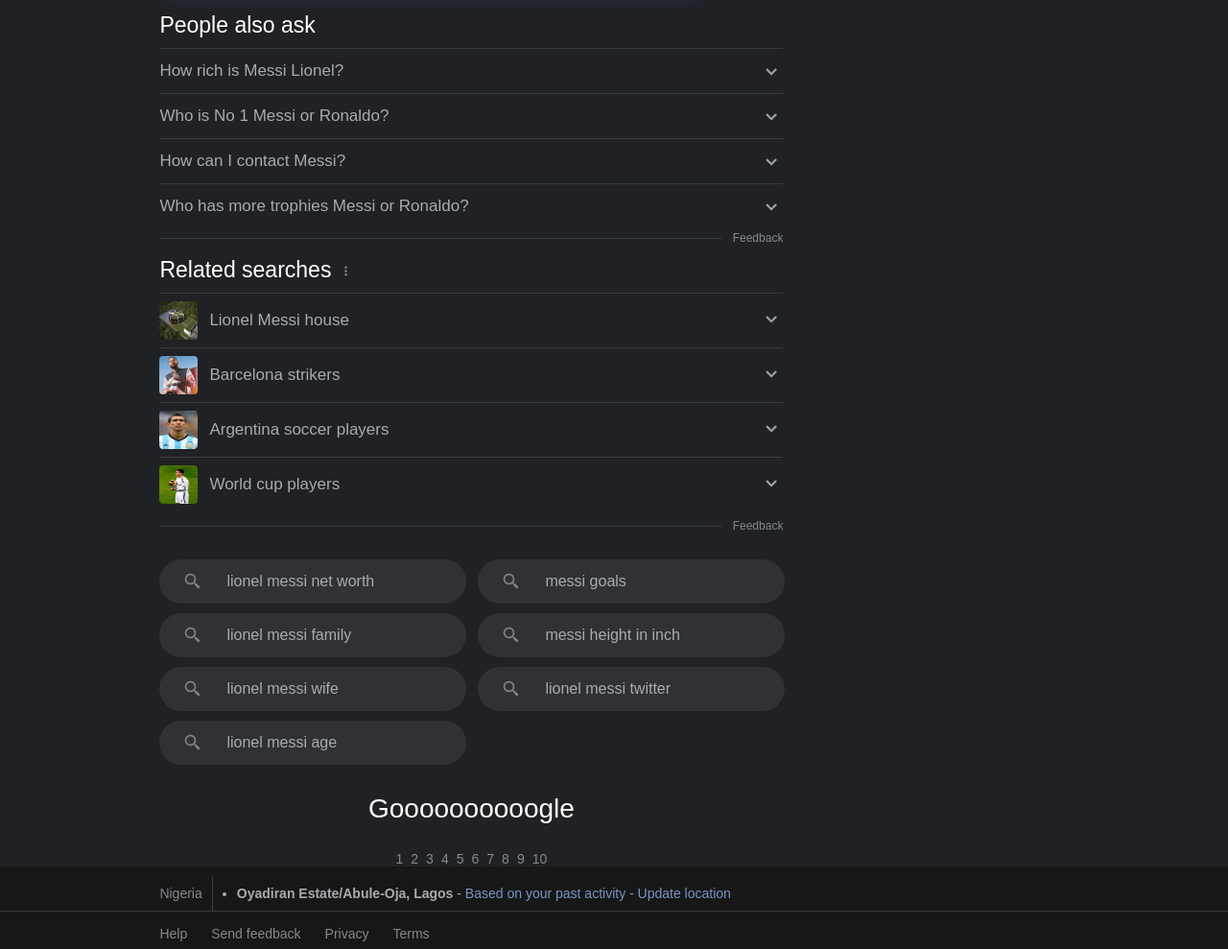
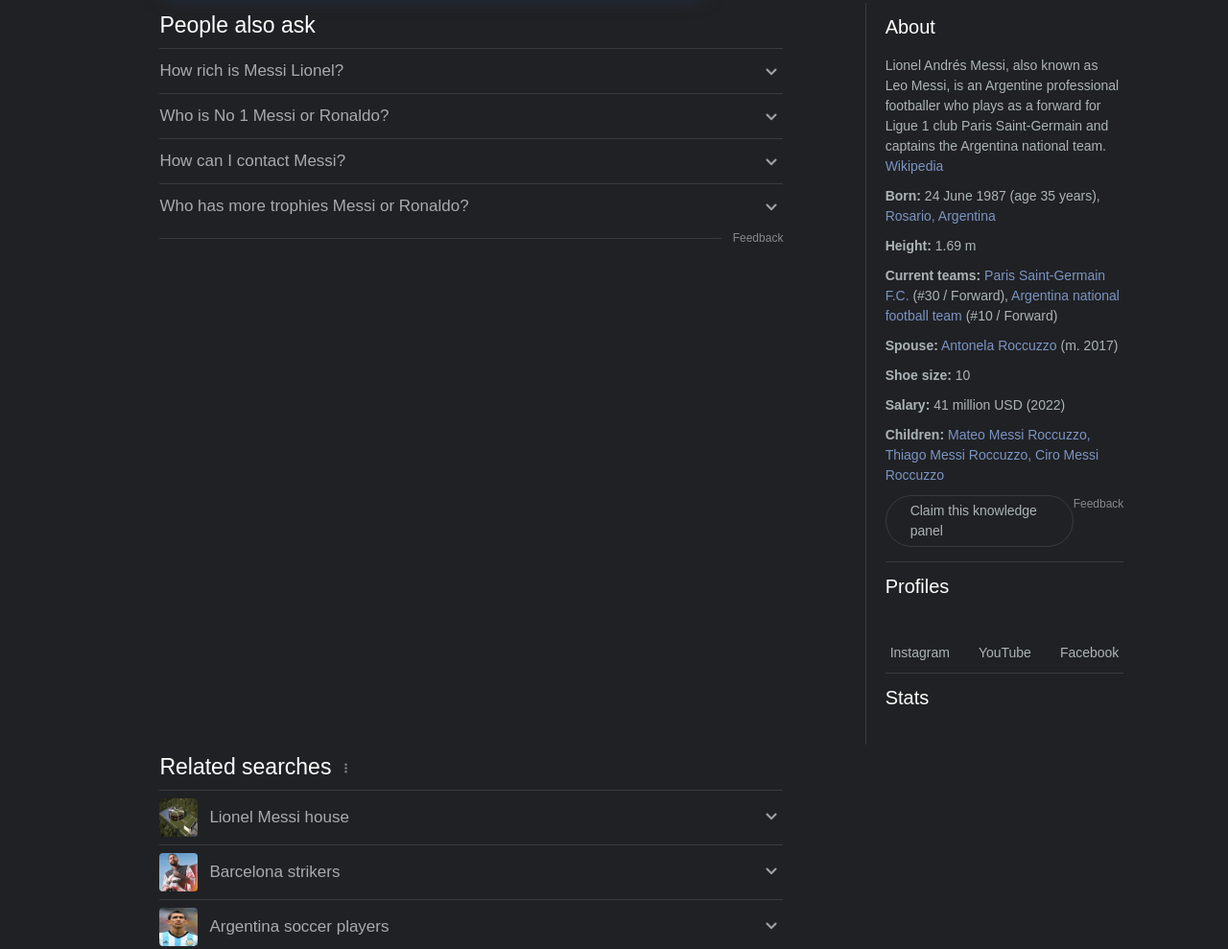
Before and after one commit to Lammy125/google-search, a plain HTML site: page index.html in a window 1280 px wide. Shown: the part 597-1586 px from the top of the page at 96% size. Drawn offline with nearby package versions, Linux system fonts and the light colour scheme.

Commit message:
google search

```diff
--- a/index.html
+++ b/index.html
@@ -91,6 +91,8 @@
             </div>
         </section>
 
+       <section id="bodyFlex">
+            <div>
                 <div>
                     <h2>People also ask</h2>
                 </div>
@@ -114,9 +116,72 @@
                 <div class="peopleAsk1">
                     <div id="divLine"></div>
                     <div>
-                <p id="feedBack">Feedback</p>
+                        <p class="feedBack">Feedback</p>
                     </div>
                 </div>
+
+
+            </div>
+            <div id="aboutMessi">
+                <h3>About</h3>
+                <div class="aboutTop">
+                    <p class="abt">Lionel Andrés Messi, also known as Leo Messi, is an Argentine professional footballer who
+                        plays as a forward for Ligue 1 club Paris Saint-Germain and captains the Argentina national team. <span>Wikipedia</span></p>
+                </div>
+                <div class="aboutTop">
+                    <p class="abt"><strong>Born:</strong> 24 June 1987 (age 35 years), <span>Rosario, Argentina</span></p>
+                </div>
+                <div class="aboutTop">
+                    <p class="abt"><strong>Height:</strong> 1.69 m</p>
+                </div>
+                <div class="aboutTop">
+                    <p class="abt"><strong>Current teams:</strong> <span>Paris Saint-Germain F.C.</span> (#30 / Forward), <span>Argentina national football team</span> (#10 / Forward)</p>
+                </div>
+                <div class="aboutTop">
+                    <p class="abt"><strong>Spouse:</strong> <span>Antonela Roccuzzo</span> (m. 2017)</p>
+                </div>
+                <div class="aboutTop">
+                    <p class="abt"><strong>Shoe size:</strong> 10</p>
+                </div>
+                <div class="aboutTop">
+                    <p class="abt"><strong>Salary:</strong> 41 million USD (2022)</p>
+                </div>
+                <div class="aboutTop">
+                    <p class="abt"><strong>Children:</strong> <span>Mateo Messi Roccuzzo,</span> <span>Thiago Messi Roccuzzo,</span> <span>Ciro Messi Roccuzzo</span></p>
+                </div>
+                <div id="claimPanel">
+                    <div class="claimDiv">
+                        <p class="abt">Claim this knowledge panel</p>
+                    </div>
+                    <p class="feedBack">Feedback</p>
+                </div>
+
+                <div id="profile">
+                    <h3>Profiles</h3>
+                    <div id="socialMedia">
+                        <div>
+                            <img src="" alt="">
+                            <p class="abt">Instagram</p>
+                        </div>
+                        <div>
+                            <img src="" alt="">
+                            <p class="abt">YouTube</p>
+                        </div>
+                        <div>
+                            <img src="" alt="">
+                            <p class="abt">Facebook</p>
+                        </div>
+                    </div>
+                </div>
+
+                <div>
+                    <div>
+                        <h3>Stats</h3>
+                        <img src="" alt="">
+                    </div>
+                </div>
+            </div>
+       </section>
 
        <div id="relatedSearch">
         <h2>Related searches</h2>
@@ -162,7 +227,7 @@
     <div class="related1">
         <div id="divLine"></div>
         <div>
-                <p id="feedBack">Feedback</p>
+            <p class="feedBack">Feedback</p>
         </div>
     </div>
 
@@ -230,9 +295,9 @@
             <div id="niger">
                 <p>Nigeria</p>
             </div>
-            <ul>
+            <div id="list">
                 <li><strong>Oyadiran Estate/Abule-Oja, Lagos</strong> - <span>Based on your past activity - Update location</span></li>
-            </ul>
+            </div>
         </nav>
         <nav id="navBarBottom3">
             <p>Help</p>
--- a/style.css
+++ b/style.css
@@ -148,6 +148,13 @@ h4 {
     font-weight: 300;
     font-size: 17px;
 }
+
+h3 {
+    color: white;
+    padding: 10px 0;
+    font-weight: 300;
+    font-size: 20px;
+}
 .elem2 {
     display: flex;
     gap: 1px;
@@ -189,6 +196,61 @@ h4 {
     gap: 20px;
     padding: 15px 0;
 }
+
+#bodyFlex {
+    display: flex;
+}
+
+#aboutMessi {
+    margin-left: 9%;
+    border-left: 1px solid #383c3f;
+    padding: 0 20px;
+    line-height: 1.5;
+}
+
+.aboutTop {
+    padding: 5px 0;
+}
+
+.abt {
+    color: #abb4b8;
+}
+
+#aboutMessi span {
+    color: #7b94c3;
+}
+
+#aboutMessi span:hover {
+    cursor: pointer;
+    text-decoration: underline;
+}
+
+#claimPanel {
+    display: flex;
+    justify-content: space-between;
+    border-bottom: 1px solid #383c3f;
+    padding: 5px 0 15px 0;
+}
+
+.claimDiv {
+    color: #a7abaf;
+    font-size: 16px;
+    font-weight: 400;
+    padding: 5px 25px;
+    border: 1px solid #383c3f;
+    border-radius: 50px;
+}
+
+#profile {
+    border-bottom: 1px solid #383c3f;
+}
+
+#socialMedia {
+    display: flex;
+    gap: 30px;
+    padding: 10px 5px;
+}
+
 #imgDiv {
     display: flex;
     border-radius: 20px;
@@ -291,7 +353,7 @@ h4 {
     width: 650px;
 }
 
-#feedBack {
+.feedBack {
     font-size: 12px;
 }
 
@@ -356,7 +418,7 @@ footer {
     display: flex;
     gap: 15px;
     background-color: #171717;
-    padding: 10px 25px 0 13%;
+    padding: 10px 0 0 13%;
     font-style: normal;
     color: #a7abaf;
     text-align: center;
@@ -367,16 +429,20 @@ footer {
     padding: 10px 10px 10px 0;
 }
 
-#navBarBottom2 ul {
-    padding: 10px;
+#navBarBottom2 li {
     font-size: 14px;
 }
 
-#navBarBottom2 ul:hover {
+#navBarBottom2 li:hover {
     cursor: pointer;
 }
 
-#navBarBottom2 ul span {
+#navBarBottom2 li::marker {
+    font-size: 1.6rem;
+    letter-spacing: 1px;
+}
+
+#navBarBottom2 li span {
     color: #7b94c3;
 }
 
```
Lines whose indentation alone changed are shown as unchanged.
